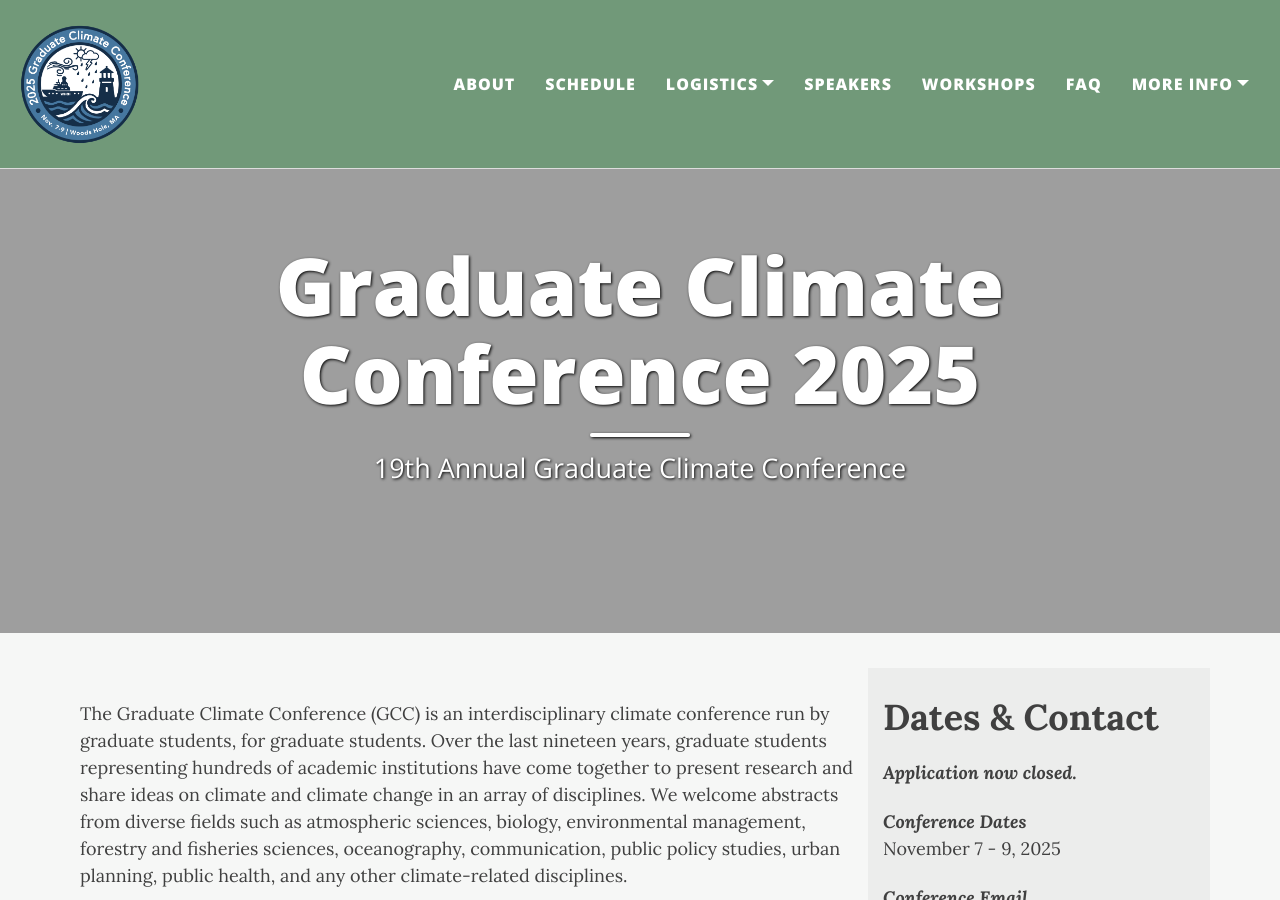
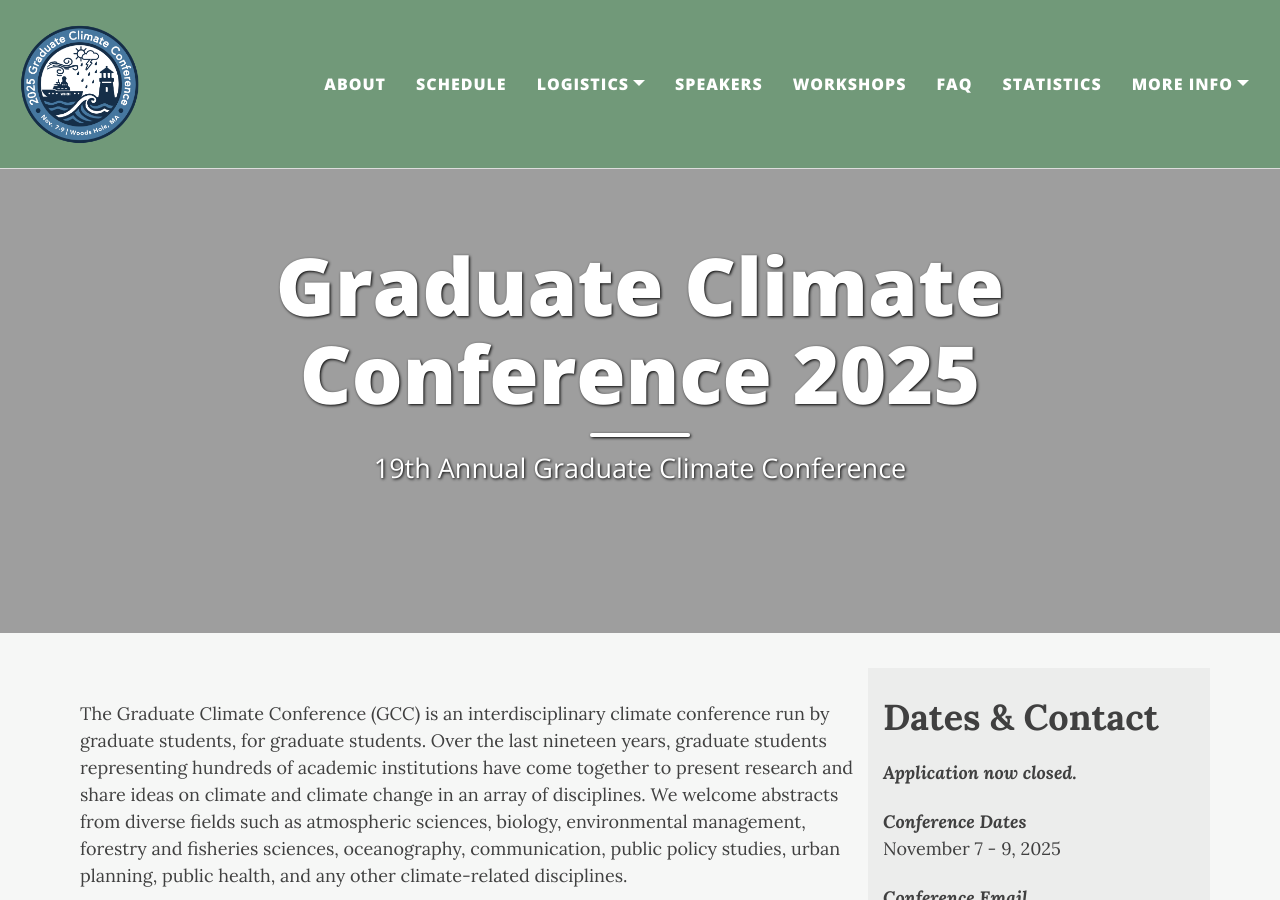
Before and after one commit to graduateclimateconference/graduateclimateconference.github.io, a Jekyll site: the page built from index.html, in a window 1280 px wide and 900 px high. Built offline with Jekyll 4.4.1, drawn with Linux system fonts in a browser that asks for light colours; nearby versions of some CDN libraries; the list of posts is cut into pages by our own code.

Commit message:
Update _config.yml

```diff
--- a/_config.yml
+++ b/_config.yml
@@ -29,6 +29,7 @@ navbar-links:
   Speakers: "speakers"
   Workshops: "commpartners"
   FAQ: "faq"
+  Statistics: "statistics"
   More Info:
     - Code of Conduct: "conduct"
     - Sponsors: "sponsors"
```
